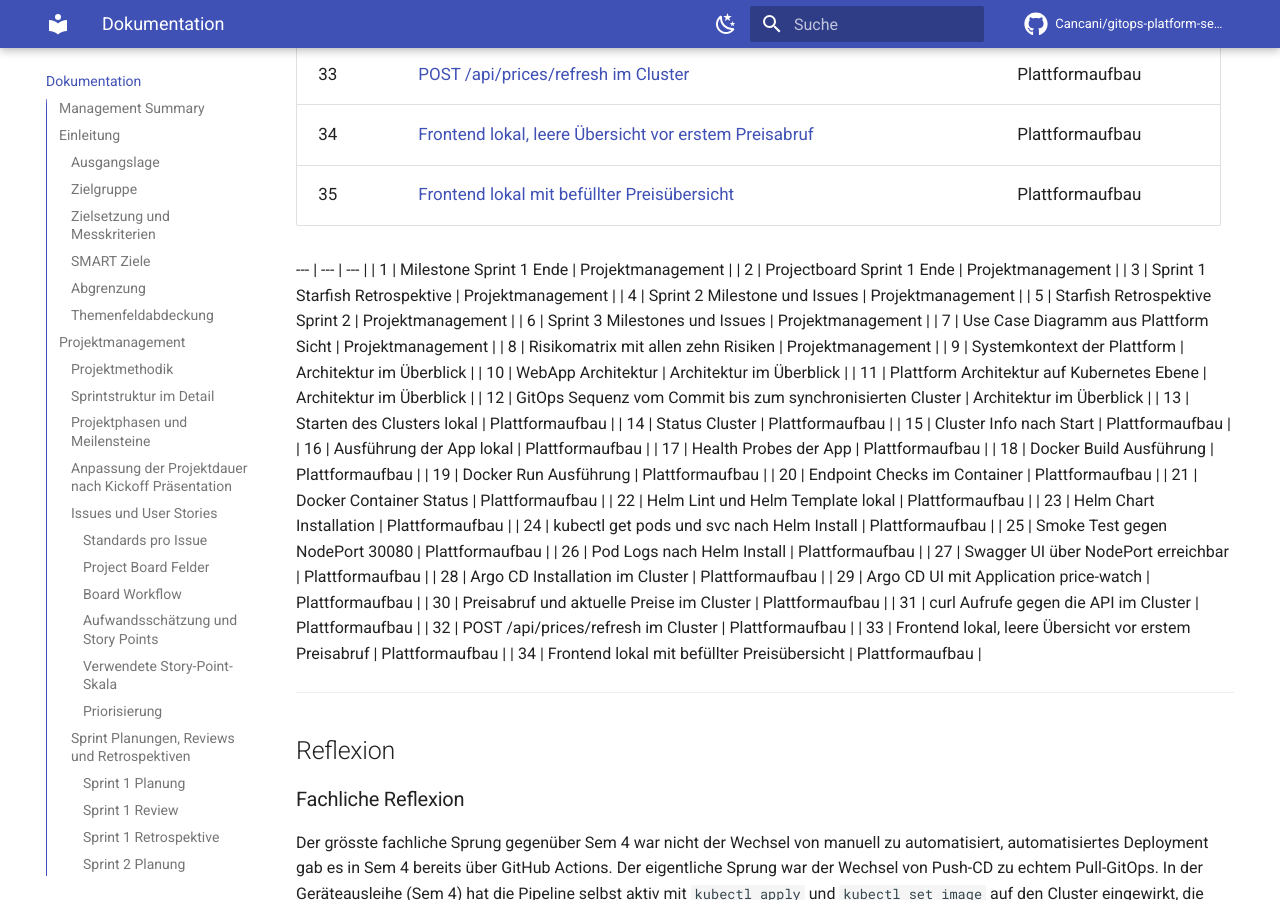
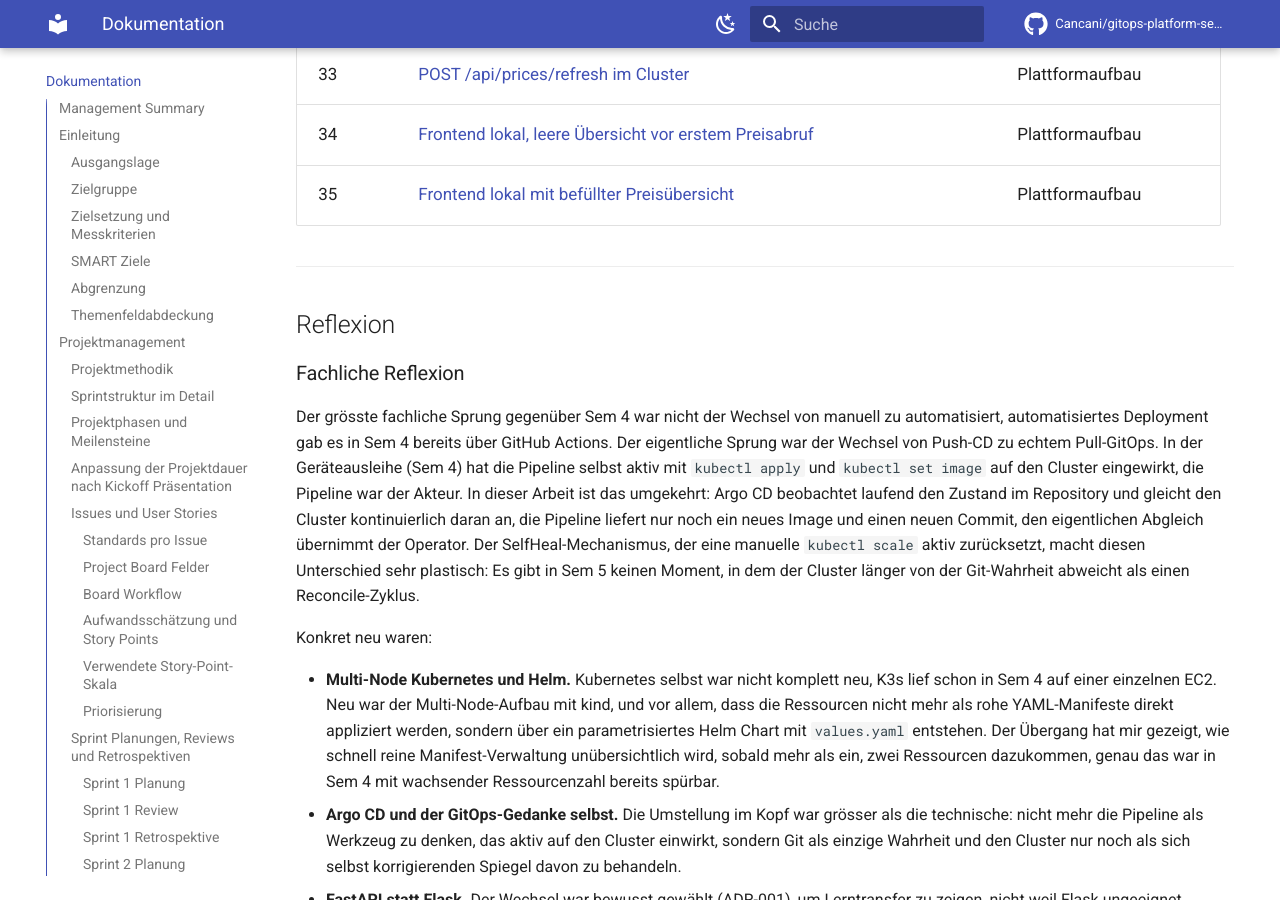
Before and after one commit to Cancani/gitops-platform-semesterarbeit5, an MkDocs documentation site: the page built from docs/dokumentation.md, in a window 1280 px wide and 900 px high, scrolled down 99551 px. Built offline with MkDocs 1.6.1 and Material for MkDocs 9.7.7, drawn with Linux system fonts in a browser that asks for light colours; comment, search, counter and statistics services are not loaded.

Commit message:
doc (fix): Tabelle bei Abbildungsverzeichnis korrigiert.

````diff
--- a/docs/dokumentation.md
+++ b/docs/dokumentation.md
@@ -763,7 +763,6 @@ Für Sprint 3 werden mindestens folgende Nachweise geplant:
 - Demo Skript oder Generalprobe Notizen
 
 
-
 **Sprint 3 Review**
 
 Ein separates Sprint 3 Review Gespräch findet nicht statt. Die Abnahme von Sprint 3 erfolgt direkt im Rahmen des Kolloquiums am 08.07.2026, in dem Plattform, Live-Demo und Dokumentation gemeinsam mit beiden Experten geprüft werden. Die Nachweise aus dem Evidence Standard ersetzen dabei die Demo-Artefakte eines regulären Sprint Reviews.
@@ -1064,9 +1063,6 @@ Die Risikomatrix stellt die identifizierten Projektrisiken zweidimensional dar.
 | Gelb | Mittleres Risiko | Massnahme definieren, Auswirkungen begrenzen |
 | Orange | Erhöhtes Risiko | Aktive Massnahme umsetzen, Monitoring erforderlich |
 | Rot | Kritisches Risiko | Sofortige Massnahme, hat Priorität in der Sprint Planung |
-
-
-
 
 
 #### Risiken im Detail
@@ -1318,7 +1314,7 @@ Die ADRs sind versioniert und werden im Verlauf der Arbeit ergänzt, wenn neue E
 
 | ADR | Titel |
 | --- | --- |
-| [ADR-001](#adr-001-fastapi-statt-flask-für-das-backend) | FastAPI statt Flask für das Backend |
+| [ADR-001](#adr-001-fastapi-statt-flask-fur-das-backend) | FastAPI statt Flask für das Backend |
 | [ADR-002](#adr-002-lokaler-cluster-mit-kind-statt-minikube) | Lokaler Cluster mit kind statt minikube |
 | [ADR-003](#adr-003-sqlite-statt-postgresql-als-datenbank) | SQLite statt PostgreSQL als Datenbank |
 | [ADR-004](#adr-004-monorepo-statt-multi-repo) | Monorepo statt Multi Repo |
@@ -1693,7 +1689,7 @@ Sind beide Nodes `Ready`, ist das Messkriterium aus Ziel 1 (Kapitel 2.3) erfüll
 
 ### Backend Anwendung (FastAPI)
 
-Das Backend wird als FastAPI Anwendung implementiert. Die Wahl von FastAPI gegenüber Flask ist in [ADR-001](#adr-001-fastapi-statt-flask-für-das-backend) dokumentiert.
+Das Backend wird als FastAPI Anwendung implementiert. Die Wahl von FastAPI gegenüber Flask ist in [ADR-001](#adr-001-fastapi-statt-flask-fur-das-backend) dokumentiert.
 
 In Sprint 1 (US04) wurde das Backend als minimales Skelett aufgebaut, das die Plattform Integration ermöglicht (Health Probes, OpenAPI Schema). In Sprint 2 wurde die Anwendungslogik mit Pydantic Modellen, SQLite Persistenz und der Preisquelle erweitert (US06, US07).
 
@@ -2223,7 +2219,6 @@ kubectl get application -n argocd price-watch -w
 ```
 
 Erwartetes Ergebnis nach 1 bis 2 Minuten: `SYNC STATUS: Synced`, `HEALTH STATUS: Healthy`.
-
 
 
 #### Der vollständige GitOps Loop
@@ -2643,41 +2638,6 @@ Alle Abbildungen und Diagramme dieses Dokuments in der Reihenfolge ihres Auftret
 | 34 | [Frontend lokal, leere Übersicht vor erstem Preisabruf](img/lokalpreis1.png) | Plattformaufbau |
 | 35 | [Frontend lokal mit befüllter Preisübersicht](img/lokalpreis2.png) | Plattformaufbau |
 
---- | --- | --- |
-| 1 | Milestone Sprint 1 Ende | Projektmanagement |
-| 2 | Projectboard Sprint 1 Ende | Projektmanagement |
-| 3 | Sprint 1 Starfish Retrospektive | Projektmanagement |
-| 4 | Sprint 2 Milestone und Issues | Projektmanagement |
-| 5 | Starfish Retrospektive Sprint 2 | Projektmanagement |
-| 6 | Sprint 3 Milestones und Issues | Projektmanagement |
-| 7 | Use Case Diagramm aus Plattform Sicht | Projektmanagement |
-| 8 | Risikomatrix mit allen zehn Risiken | Projektmanagement |
-| 9 | Systemkontext der Plattform | Architektur im Überblick |
-| 10 | WebApp Architektur | Architektur im Überblick |
-| 11 | Plattform Architektur auf Kubernetes Ebene | Architektur im Überblick |
-| 12 | GitOps Sequenz vom Commit bis zum synchronisierten Cluster | Architektur im Überblick |
-| 13 | Starten des Clusters lokal | Plattformaufbau |
-| 14 | Status Cluster | Plattformaufbau |
-| 15 | Cluster Info nach Start | Plattformaufbau |
-| 16 | Ausführung der App lokal | Plattformaufbau |
-| 17 | Health Probes der App | Plattformaufbau |
-| 18 | Docker Build Ausführung | Plattformaufbau |
-| 19 | Docker Run Ausführung | Plattformaufbau |
-| 20 | Endpoint Checks im Container | Plattformaufbau |
-| 21 | Docker Container Status | Plattformaufbau |
-| 22 | Helm Lint und Helm Template lokal | Plattformaufbau |
-| 23 | Helm Chart Installation | Plattformaufbau |
-| 24 | kubectl get pods und svc nach Helm Install | Plattformaufbau |
-| 25 | Smoke Test gegen NodePort 30080 | Plattformaufbau |
-| 26 | Pod Logs nach Helm Install | Plattformaufbau |
-| 27 | Swagger UI über NodePort erreichbar | Plattformaufbau |
-| 28 | Argo CD Installation im Cluster | Plattformaufbau |
-| 29 | Argo CD UI mit Application price-watch | Plattformaufbau |
-| 30 | Preisabruf und aktuelle Preise im Cluster | Plattformaufbau |
-| 31 | curl Aufrufe gegen die API im Cluster | Plattformaufbau |
-| 32 | POST /api/prices/refresh im Cluster | Plattformaufbau |
-| 33 | Frontend lokal, leere Übersicht vor erstem Preisabruf | Plattformaufbau |
-| 34 | Frontend lokal mit befüllter Preisübersicht | Plattformaufbau |
 
 ---
 
````
